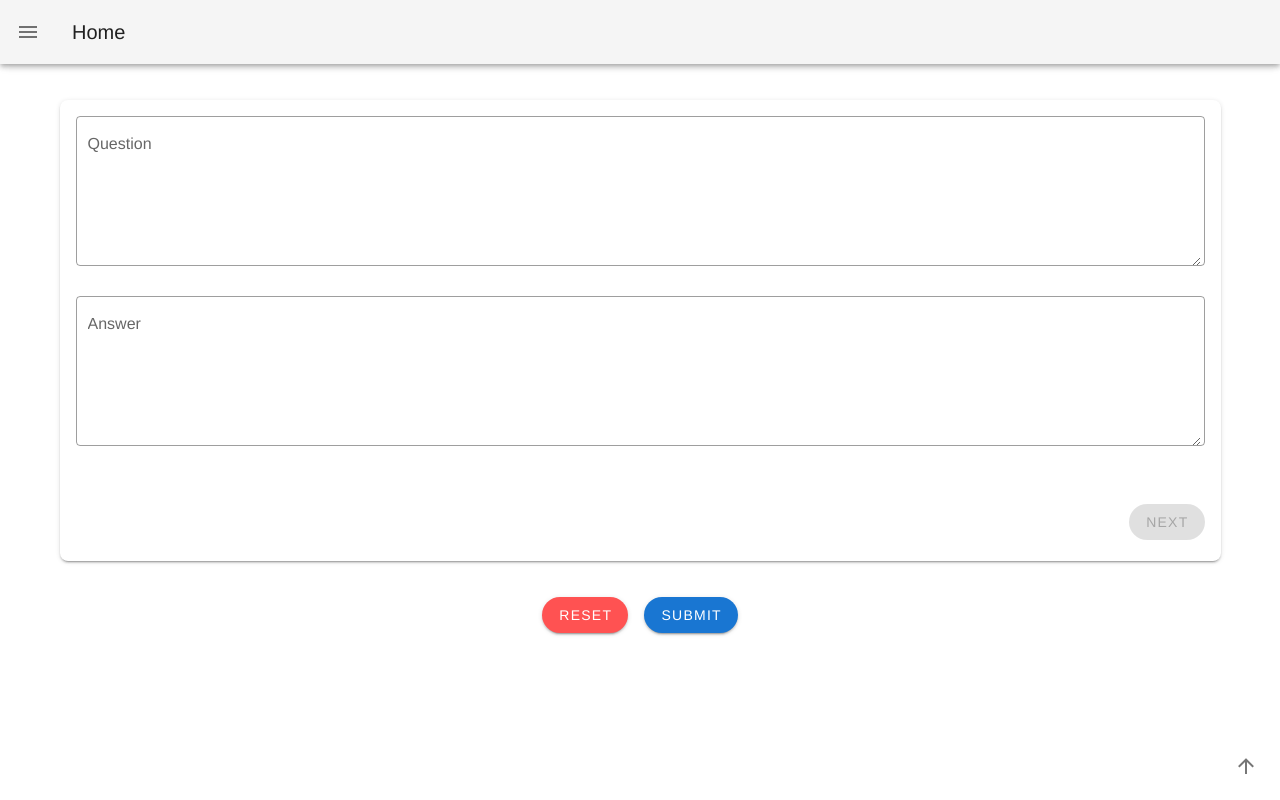
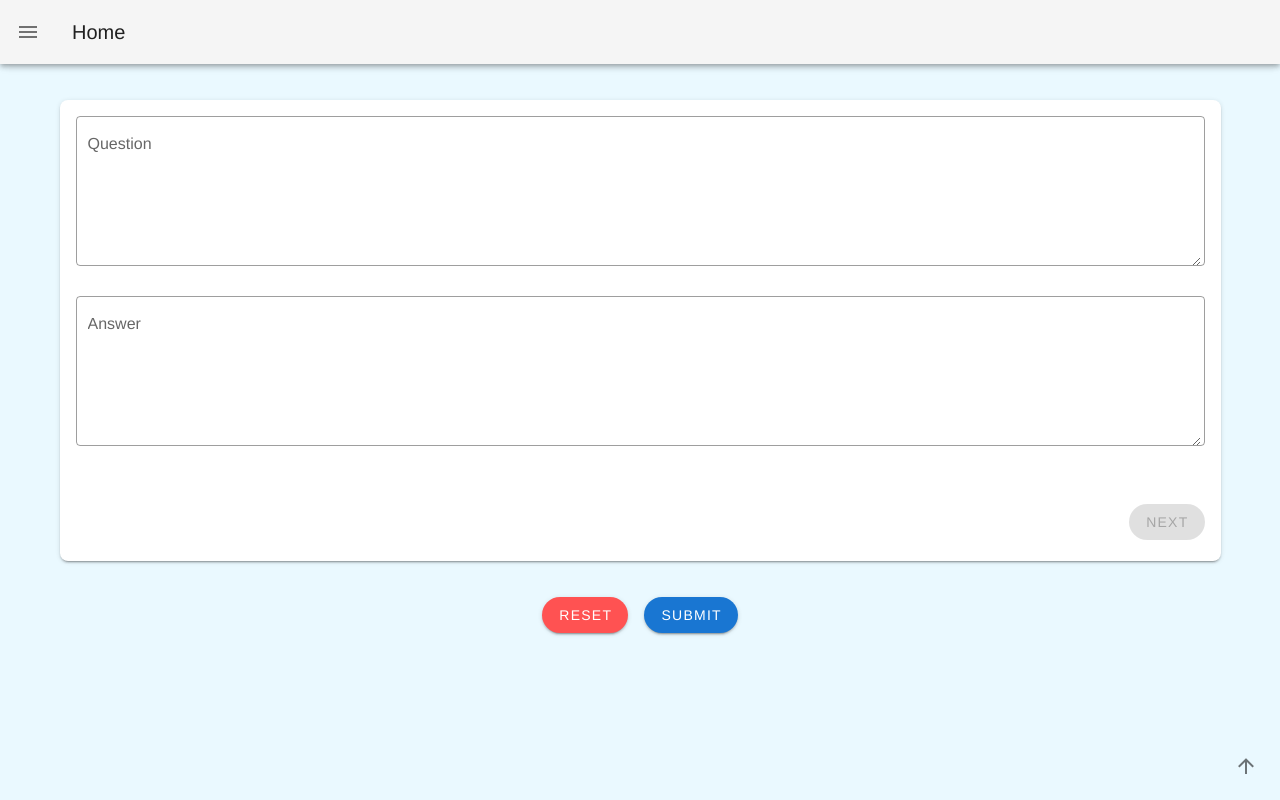
Before and after one commit to chessmadridista/contemdeep, a Vue app in the folder app/: page / in a window 1280 px wide. Built offline with nearby package versions, Linux system fonts and the light colour scheme.

Commit message:
Modify the background color of the app.

```diff
--- a/app/src/App.vue
+++ b/app/src/App.vue
@@ -23,6 +23,7 @@ export default {
   -moz-osx-font-smoothing: grayscale;
   text-align: center;
   color: #2c3e50;
+  background: #eaf9ff;
 }
 
 nav {
```
